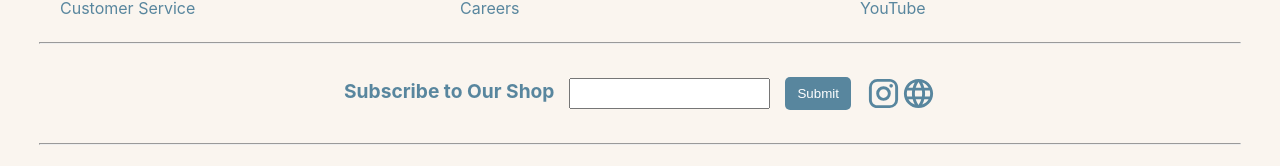
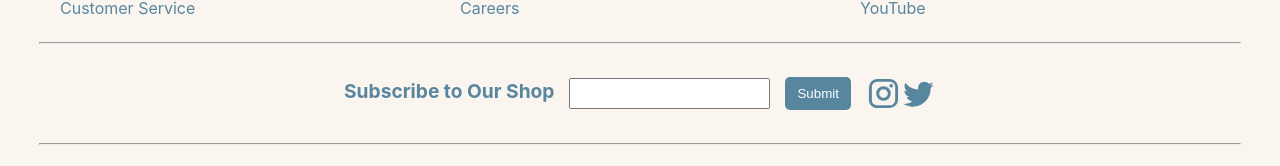
Before and after one commit to jyothirmai5/Studio-Seven, a React (Create React App) app: page / in a window 1280 px wide. Shown: the part 1769-1935 px from the top of the page. Built offline with nearby package versions, Linux system fonts and the light colour scheme.

Commit message:
added social media links

```diff
--- a/src/Footer/Footer.js
+++ b/src/Footer/Footer.js
@@ -2,7 +2,7 @@ import React from "react";
 import "./Footer.css";
 import InstagramIcon from "@mui/icons-material/Instagram";
 import { IconButton } from "@mui/material";
-import LanguageOutlinedIcon from "@mui/icons-material/LanguageOutlined";
+import TwitterIcon from "@mui/icons-material/Twitter";
 
 function Footer() {
   return (
@@ -59,11 +59,11 @@ function Footer() {
           fontSize="large"
           className="icon"
         ></InstagramIcon>
-        <LanguageOutlinedIcon
-          onClick={() => window.open("https://www.instagram.com", "_blank")}
+        <TwitterIcon
+          onClick={() => window.open("https://www.twitter.com", "_blank")}
           fontSize="large"
           className="icon"
-        ></LanguageOutlinedIcon>
+        ></TwitterIcon>
       </div>
       <hr className="hr"></hr>
       <div className="footer-bottom">
```
